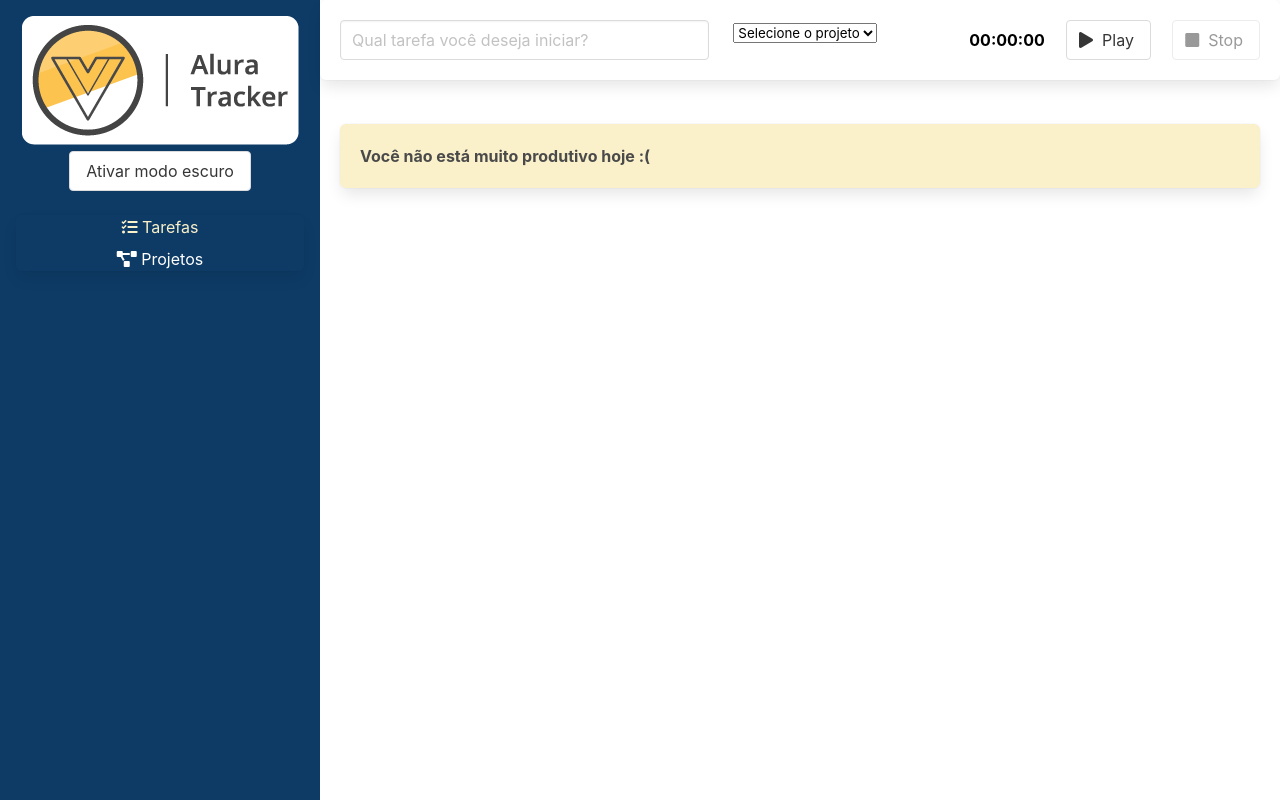
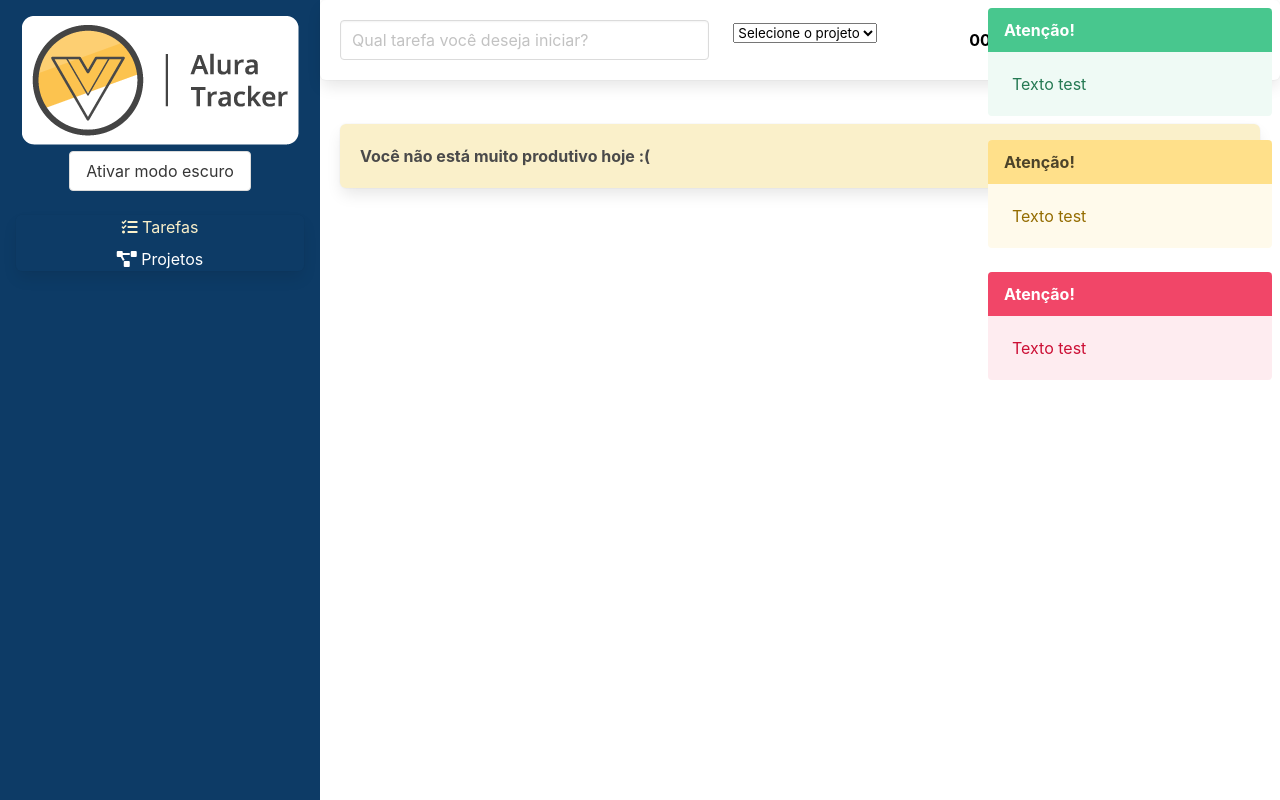
Before and after one commit to SenaJp/time-tracker, a Vue app: page / in a window 1280 px wide. Built offline with nearby package versions, Linux system fonts and the light colour scheme.

Commit message:
feat: :sparkles: Template Notification

```diff
--- a/src/App.vue
+++ b/src/App.vue
@@ -4,6 +4,7 @@
       <SideBar @changedTheme="changeTheme"/>
     </div>
       <div class="column is-three-quarter content">
+        <Notifications/>
         <router-view></router-view>
     </div>
   </main>
@@ -12,12 +13,13 @@
 <script lang="ts">
 import { defineComponent } from 'vue';
 import SideBar from './components/SideBar.vue'
+import Notifications from './components/Notifications.vue'
 
 export default defineComponent({
   name: 'App',
   components: {
     SideBar,
-
+    Notifications,
   },
   data() {
     return {
--- /dev/null
+++ b/src/components/Notifications.vue
@@ -0,0 +1,46 @@
+<template>
+    <div class="notifications">
+        <article class="message is-success">
+            <div class="message-header">
+                Atenção!
+            </div>
+            <div class="message-body">
+                Texto test
+            </div>
+        </article>
+        <article class="message is-warning">
+            <div class="message-header">
+                Atenção!
+            </div>
+            <div class="message-body">
+                Texto test
+            </div>
+        </article>
+        <article class="message is-danger">
+            <div class="message-header">
+                Atenção!
+            </div>
+            <div class="message-body">
+                Texto test
+            </div>
+        </article>
+    </div>
+</template>
+
+<script lang="ts">
+import { defineComponent } from 'vue'
+
+export default defineComponent({
+    name: 'Notifications',
+})
+</script>
+
+<style scoped>
+.notifications {
+    position:absolute;
+    right: 0;
+    width: 300px;
+    padding: 8px;
+    z-index: 1;
+}
+</style>
--- a/src/route/index.ts
+++ b/src/route/index.ts
@@ -39,4 +39,4 @@ const router = createRouter({
     routes: routes
 })
 
-export default router;``
+export default router
```
